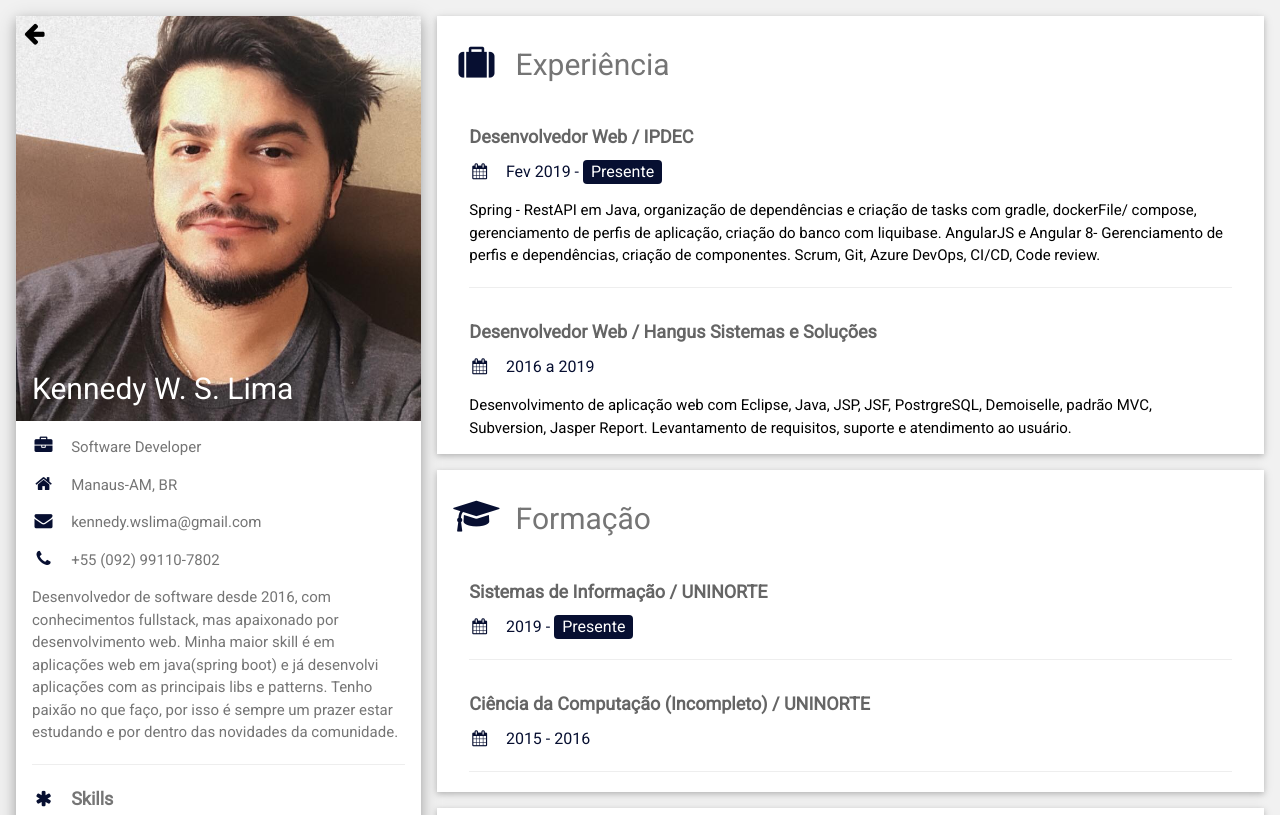
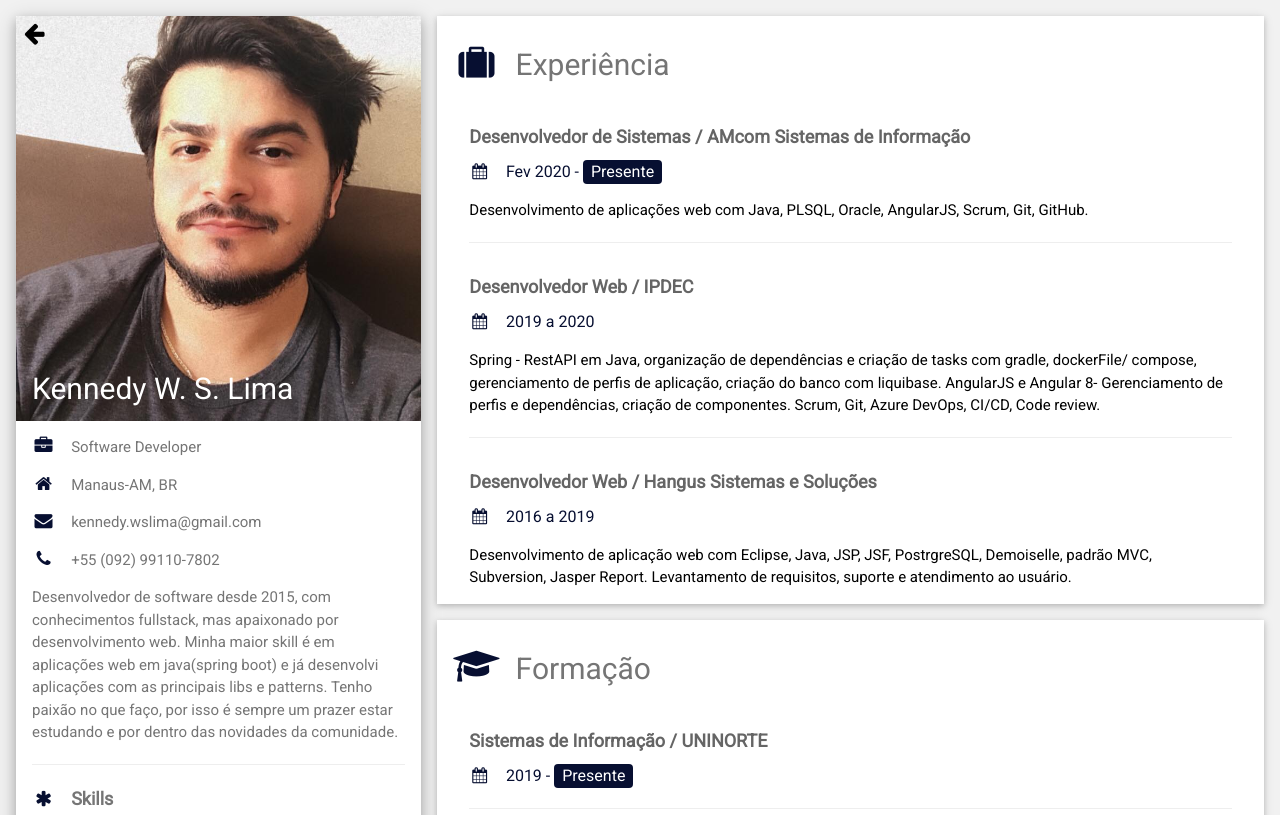
Before and after one commit to wsLima/wsLima.github.io, a plain HTML site: page curriculum.html in a window 1280 px wide. Shown: the top 815 px of the page. Drawn offline with Linux system fonts and the light colour scheme.

Commit message:
Update curriculum.html
atualização de curriculum

```diff
--- a/curriculum.html
+++ b/curriculum.html
@@ -42,7 +42,7 @@ html,body,h1,h2,h3,h4,h5,h6 {font-family: "Roboto", sans-serif}
           <p><i class="fa fa-envelope fa-fw w3-margin-right w3-large w3-text-customBlue"></i>kennedy.wslima@gmail.com</p>
           <p><i class="fa fa-phone fa-fw w3-margin-right w3-large w3-text-customBlue"></i>+55 (092) 99110-7802</p>
 
-          <p>Desenvolvedor de software desde 2016, com conhecimentos fullstack, mas apaixonado por desenvolvimento web.
+          <p>Desenvolvedor de software desde 2015, com conhecimentos fullstack, mas apaixonado por desenvolvimento web.
             Minha maior skill é em aplicações web em java(spring boot) e já desenvolvi aplicações com as principais libs e patterns.
             Tenho paixão no que faço, por isso é sempre um prazer estar estudando e por dentro das novidades da comunidade.</p>
 
@@ -103,8 +103,17 @@ html,body,h1,h2,h3,h4,h5,h6 {font-family: "Roboto", sans-serif}
 
 
         <div class="w3-container">
+          <h5 class="w3-opacity"><b>Desenvolvedor de Sistemas / AMcom Sistemas de Informação</b></h5>
+          <h6 class="w3-text-customBlue"><i class="fa fa-calendar fa-fw w3-margin-right"></i>Fev 2020 - <span class="w3-tag w3-customBlue w3-round">Presente</span></h6>
+          <p>
+            Desenvolvimento de aplicações web com Java, PLSQL, Oracle, AngularJS, Scrum, Git, GitHub.
+          </p>
+          <hr>
+        </div>
+
+        <div class="w3-container">
           <h5 class="w3-opacity"><b>Desenvolvedor Web / IPDEC</b></h5>
-          <h6 class="w3-text-customBlue"><i class="fa fa-calendar fa-fw w3-margin-right"></i>Fev 2019 - <span class="w3-tag w3-customBlue w3-round">Presente</span></h6>
+          <h6 class="w3-text-customBlue"><i class="fa fa-calendar fa-fw w3-margin-right"></i>2019 a 2020</h6>
           <p>
             Spring - RestAPI em Java, organização de dependências e criação de tasks com gradle, dockerFile/ compose, gerenciamento de perfis de aplicação, criação do banco com liquibase.
             AngularJS e Angular 8-  Gerenciamento de perfis e dependências, criação de componentes.
```
